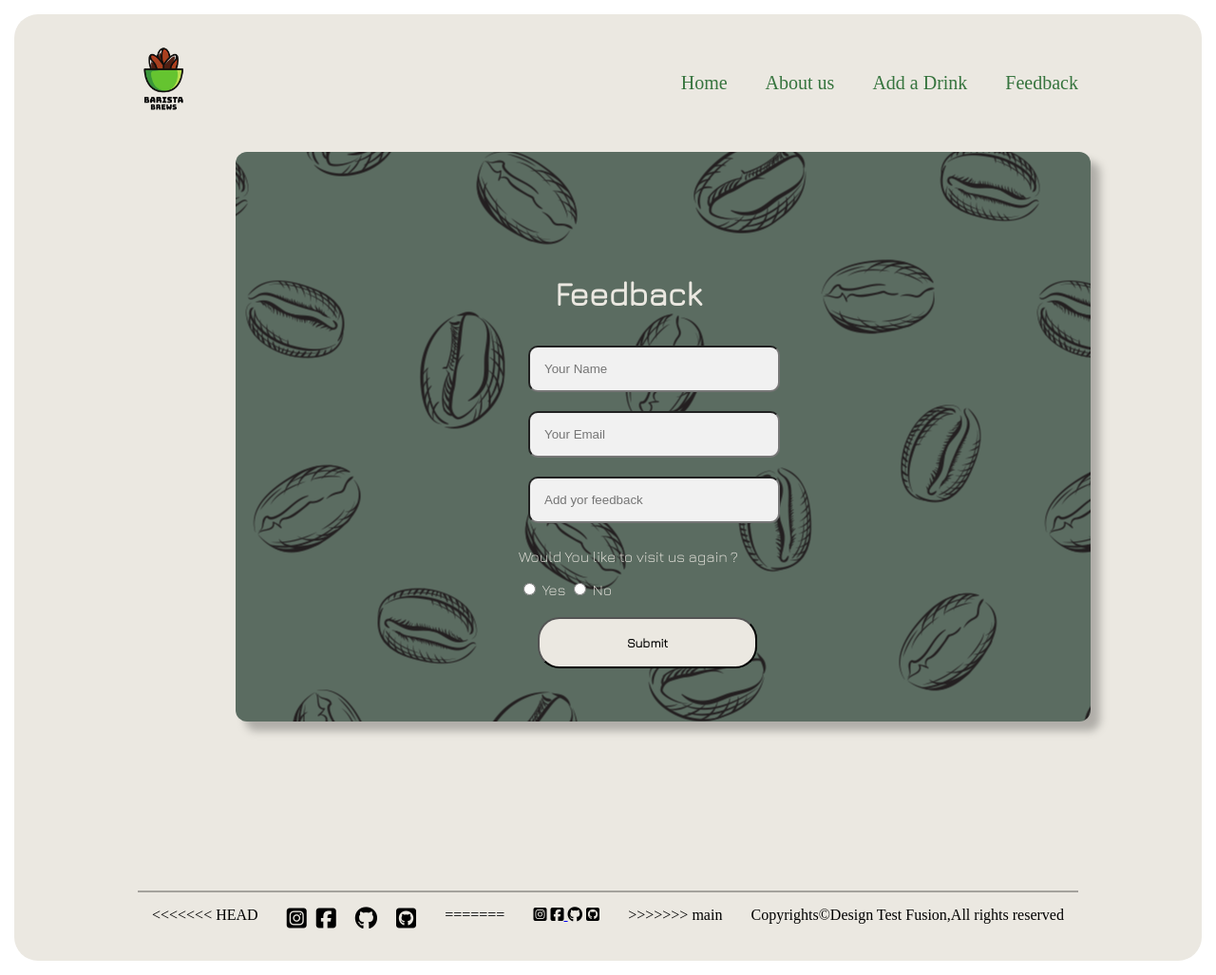
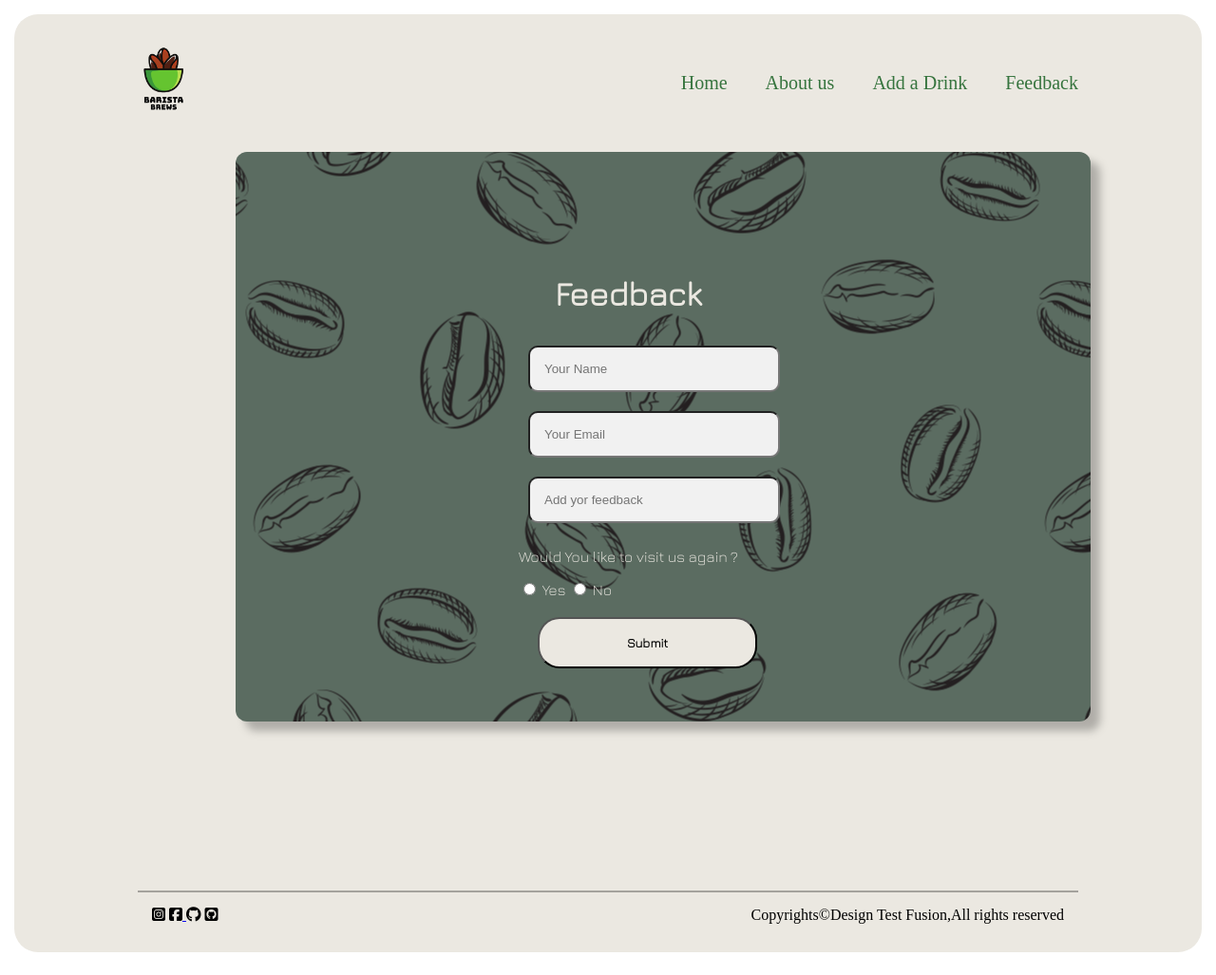
Before and after one commit to Design-Test-Fusion/Barista-Brews, a plain HTML site: page feedback.html in a window 1280 px wide. Shown: the whole page at 95% size. Drawn offline with nearby package versions, Linux system fonts and the light colour scheme.

Commit message:
change footer

```diff
--- a/feedback.html
+++ b/feedback.html
@@ -42,14 +42,7 @@
     </main>
 
     <footer class="footer">
-<<<<<<< HEAD
-        <section class="footer-icons" >
-            <a id="instagram" href="https://instagram.com/" ><i class="fa-brands fa-square-instagram" style="color: #000000;"></i>
-                <a id="facebook" href="https://www.facebook.com" ><i class="fa-brands fa-square-facebook" style="color: #000000;"></i>
-                <a id="github" href="https://www.github.com/" ></a><i class="fa-brands fa-github" style="color: #000000;"></i>
-                <a id="linkedin" href="https://www.linkedin.com" ></a><i class="fa-brands fa-square-github" style="color: #000000;"></i>
-                </section>
-=======
+
         <section id="footer-icons"
         <a id="instagram" href="https://instagram.com/" ><i class="fa-brands fa-square-instagram" style="color: #000000;"></i>
             <a id="facebook" href="https://www.facebook.com" ><i class="fa-brands fa-square-facebook" style="color: #000000;"></i>
@@ -57,10 +50,6 @@
             <a id="linkedin" href="https://www.linkedin.com" ></a><i class="fa-brands fa-square-github" style="color: #000000;"></i>
             </a>
             </section>
-
-
-
->>>>>>> main
         <p id="p">
             Copyrights©Design Test Fusion,All rights reserved
         </p>
```
